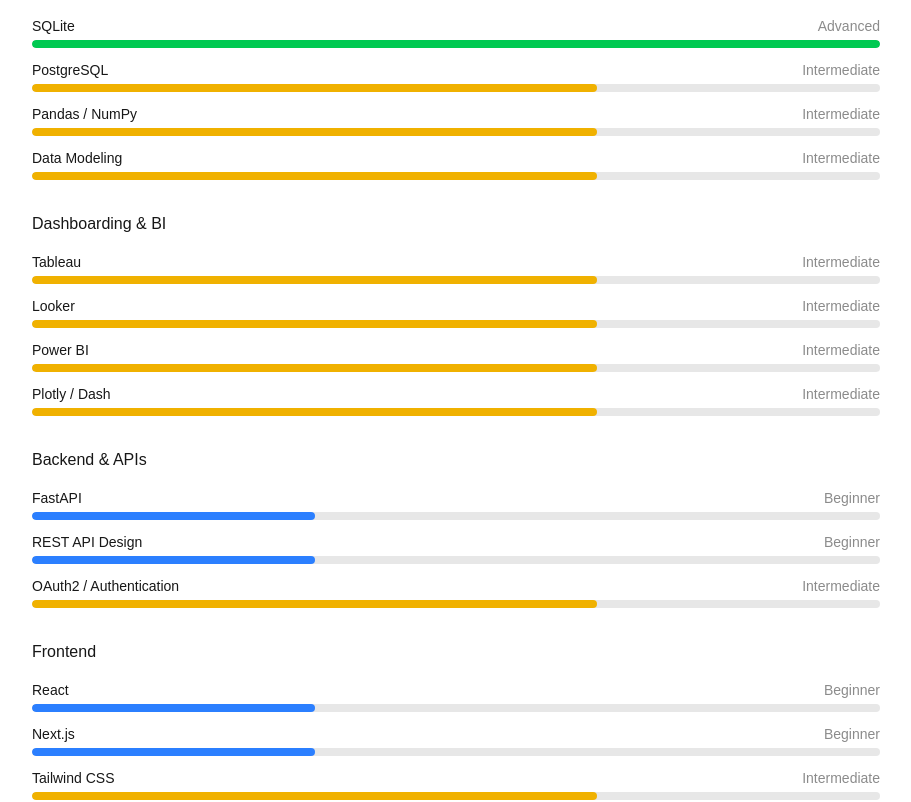
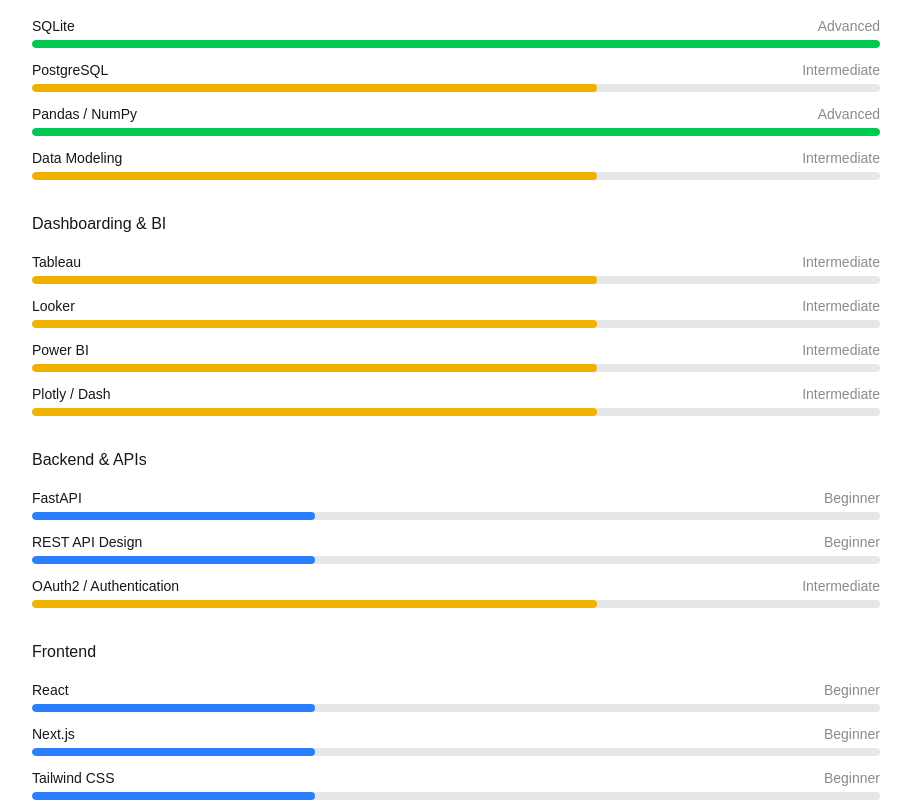
Before and after one commit to eshan-shakrani/eshan-dev, a Next.js app: page /about in a window 1280 px wide. Shown: the part 900-1702 px from the top of the page, without its empty margins (184-1095 px from the left). Built offline with nearby package versions, Linux system fonts and the light colour scheme.

Commit message:
small update to skills

```diff
--- a/src/app/about/page.tsx
+++ b/src/app/about/page.tsx
@@ -49,7 +49,7 @@
               skills={[
                 { name: "SQLite", level: "advanced" },
                 { name: "PostgreSQL", level: "intermediate" },
-                { name: "Pandas / NumPy", level: "intermediate" },
+                { name: "Pandas / NumPy", level: "advanced" },
                 { name: "Data Modeling", level: "intermediate" },
               ]}
             />
@@ -78,7 +78,7 @@
               skills={[
                 { name: "React", level: "beginner" },
                 { name: "Next.js", level: "beginner" },
-                { name: "Tailwind CSS", level: "intermediate" },
+                { name: "Tailwind CSS", level: "beginner" },
               ]}
             />
 
```
